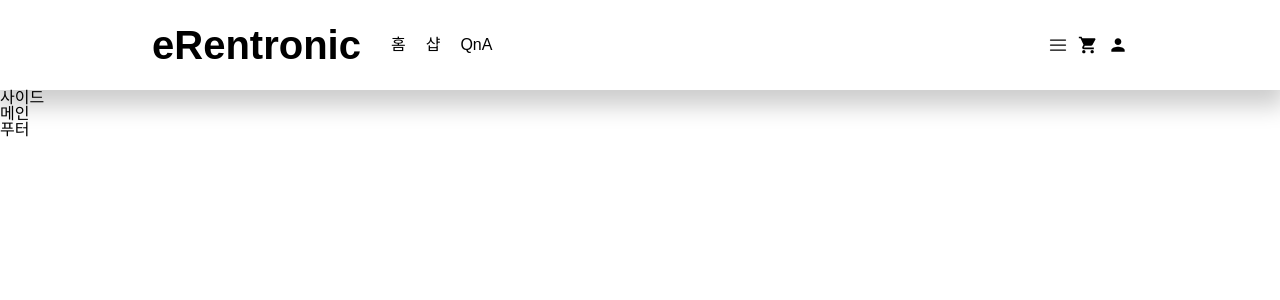
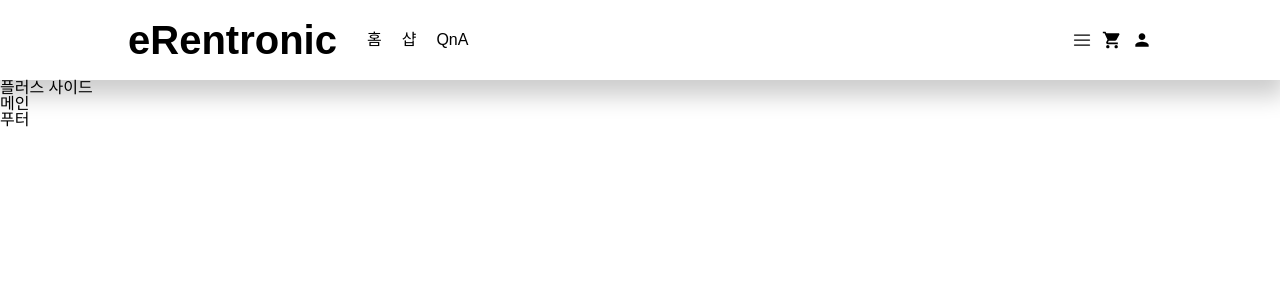
Before and after one commit to eRentronic/eRentronic-Client, a React app: page / in a window 1280 px wide. Shown: the top 300 px of the page. Built offline with nearby package versions, Linux system fonts and the light colour scheme; a web font is replaced by a local one.

Commit message:
:fire: 쓸모없는 타입 import 삭제

```diff
--- a/src/Pages/Main.tsx
+++ b/src/Pages/Main.tsx
@@ -8,7 +8,7 @@ export function Main() {
       <StyledHeader>
         <Header />
       </StyledHeader>
-      <aside>사이드</aside>
+      <aside>플러스 사이드</aside>
       <main>메인</main>
       <footer>푸터</footer>
     </>
@@ -17,6 +17,6 @@ export function Main() {
 
 const StyledHeader = styled.header`
   display: flex;
-  padding: 25px 30px;
+  padding: 20px 0px;
   box-shadow: 0px 11px 22px 5px rgba(0, 0, 0, 0.2);
 `;
--- a/src/components/Header/header.styles.ts
+++ b/src/components/Header/header.styles.ts
@@ -1,8 +1,6 @@
-import { ElementType } from 'react';
 import styled from 'styled-components';
 
 import { Text } from '../common/Text';
-import { TextProps } from '../common/Text/types';
 
 export const Layout = styled.div`
   width: 100%;
```
